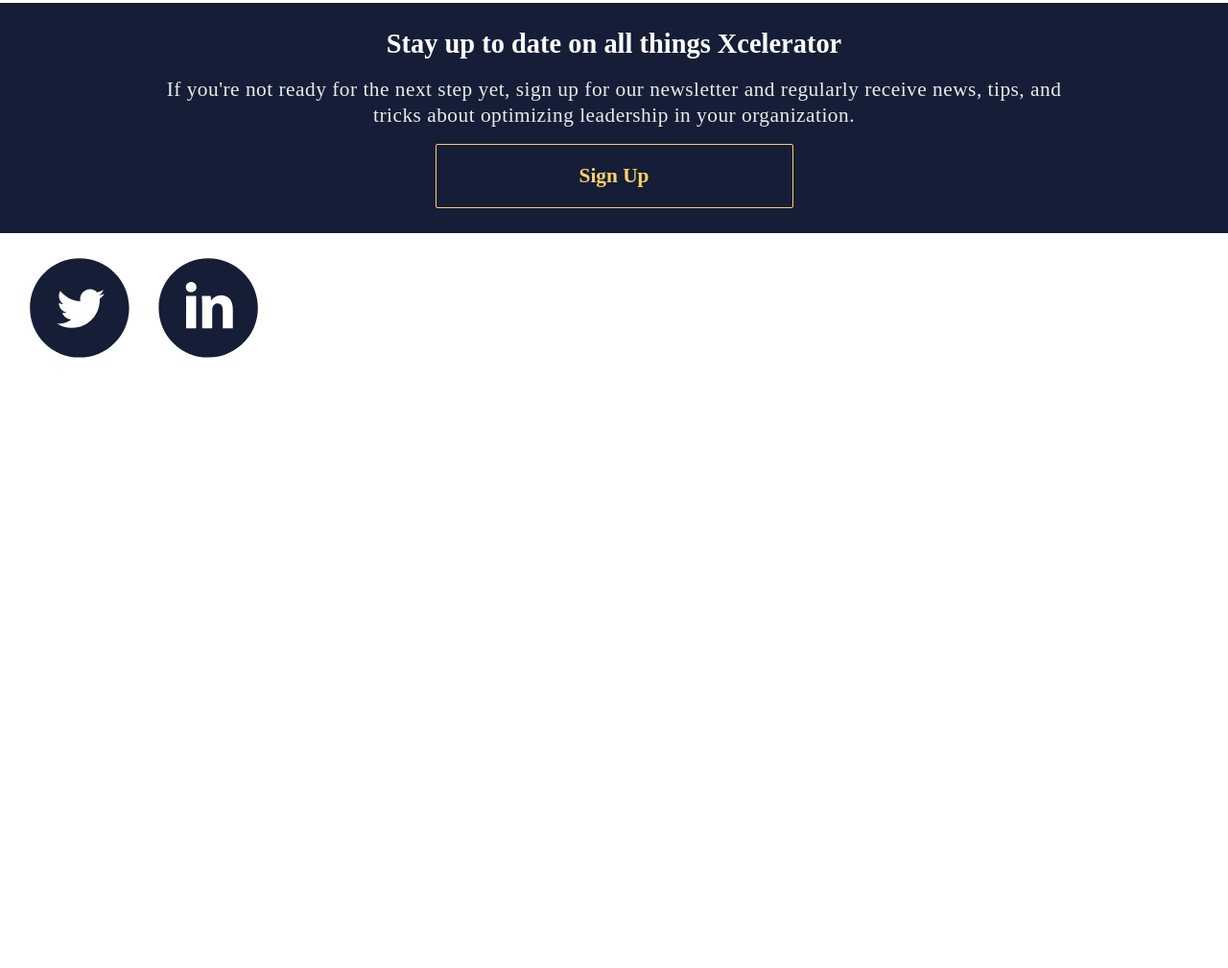
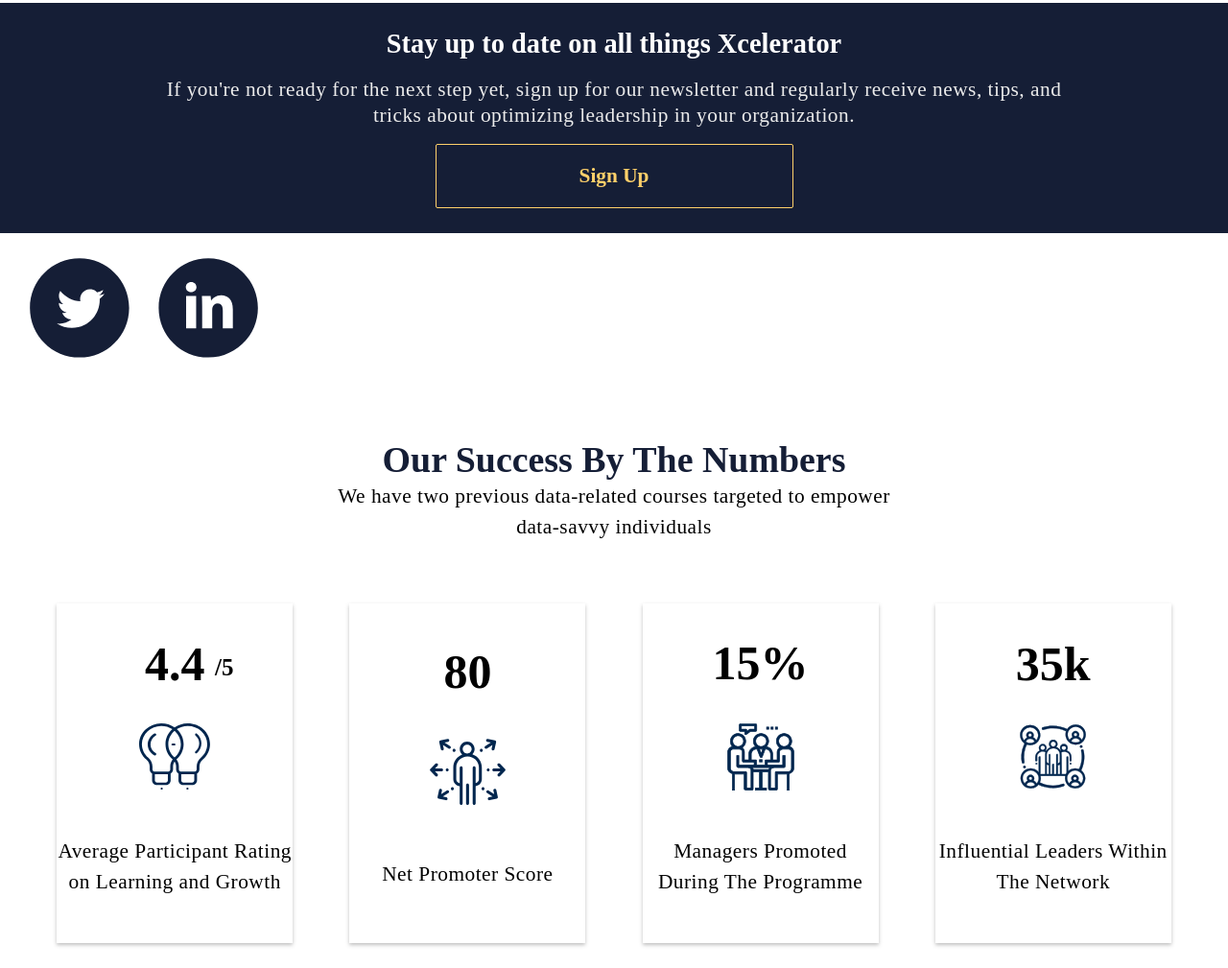
Before and after one commit to GransonO/DSXL-Data-Science, a website: page index.html in a window 1280 px wide. Shown: the part 4701-5710 px from the top of the page at 96% size. Before the commit the page ends 5104 px from the top, so only its background shows below. Drawn offline with Linux system fonts and the light colour scheme; a small style sheet from the web is missing.

Commit message:
add cards

```diff
--- a/css/styles.css
+++ b/css/styles.css
@@ -18,6 +18,10 @@
 
 .u-margintop-medium {
   margin-top: 64px;
+}
+
+.u-margintop-big {
+  margin-top: 80px;
 }
 
 .u-marginright-small {
@@ -135,10 +139,9 @@
 
 .fourth-section__vid-circle {
   position: absolute;
-  left: 50%;
-  margin-left: -50px;
   top: 50%;
-  margin-top: -50px;
+  left: 45%;
+  transform: translate(-50%, -50%);
 
   display: flex;
   width: 81.86px;
@@ -177,3 +180,45 @@
   height: 104px;
   width: 104px;
 }
+
+/* Fouth Section End */
+
+/* Success Section Begining */
+
+.section-sucsess__cards-container {
+  display: flex;
+  justify-content: space-evenly;
+}
+
+.section-sucsess__cards {
+  display: flex;
+  flex-direction: column;
+  align-items: center;
+  justify-content: space-evenly;
+
+  height: 354px;
+  width: 246px;
+  box-shadow: 0px 2px 4px rgba(0, 0, 0, 0.25);
+  background: #ffffff;
+}
+
+.section-seccess__cards-number {
+  position: relative;
+  font-weight: 800;
+  font-size: 50px;
+  line-height: 30px;
+  /* or 60% */
+
+  display: flex;
+  align-items: center;
+  text-align: center;
+
+  color: #000000;
+}
+
+.section-seccess__cards-denomanator {
+  position: absolute;
+  right: -30px;
+  bottom: -4px;
+  font-size: 25px;
+}
--- a/index.html
+++ b/index.html
@@ -103,7 +103,9 @@
       </section>
       <section id="sec-41">
         <div id="s41-row1">
-          <h3 class="text-center">SECO is offering a 50% scholarship for 45 participants. </h3>
+          <h3 class="text-center">
+            SECO is offering a 50% scholarship for 45 participants.
+          </h3>
         </div>
         <div id="s41-row2">
           <div id="sections">
@@ -115,7 +117,9 @@
               <p>
                 If you wish to send participants for the programme
               </p>
-              <a href="#" class="btn btn-yellow align-center btn-yellow"> Get In Touch</a>
+              <a href="#" class="btn btn-yellow align-center btn-yellow">
+                Get In Touch</a
+              >
             </div>
           </div>
         </div>
@@ -124,26 +128,25 @@
         </div>
         <div id="s41-row4">
           <div id="s4141">
-            <img src="images/redcross.svg">
+            <img src="images/redcross.svg" />
           </div>
           <div id="s4142">
-            <img src="images/by_africa.svg">
+            <img src="images/by_africa.svg" />
           </div>
         </div>
       </section>
       <section id="sec-51">
-          <div id="s51-row2">
+        <div id="s51-row2">
           <div id="s1-row2-row1">
             <p>
-              “I have met so many wonderful people from all over Africa through this program.  The experience has been humbling and enlightening”
+              “I have met so many wonderful people from all over Africa through
+              this program. The experience has been humbling and enlightening”
             </p>
             <span>-Susan Mani, <br />AIIP Student</span>
           </div>
         </div>
       </section>
-      <section id="sec-61">
-
-      </section>
+      <section id="sec-61"></section>
       <section id="fourth-section" class="u-margintop-medium">
         <div class="container">
           <div class="align-center">
@@ -214,7 +217,67 @@
         </div>
       </section>
       <!-- Fourth section end -->
-      <section></section>
+
+      <!-- Beginning Success section -->
+      <section class="section-sucsess">
+        <div class="container">
+          <div class="align-center u-margintop-big">
+            <div class="fourth-section__top">
+              <h3 class="header text-center">Our Success By The Numbers</h3>
+              <p class="text-info text-center">
+                We have two previous data-related courses targeted to empower
+                data-savvy individuals
+              </p>
+            </div>
+          </div>
+        </div>
+
+        <div
+          class="section-sucsess__cards-container u-margintop-medium u-marginright-bottom"
+        >
+          <div class="section-sucsess__cards">
+            <div class="section-seccess__cards-number">
+              4.4 <span class="section-seccess__cards-denomanator">/5</span>
+            </div>
+            <img src="./images/lights.svg" alt="lights" />
+            <div class="text-info text-center">
+              Average Participant Rating on Learning and Growth
+            </div>
+          </div>
+
+          <div class="section-sucsess__cards">
+            <div class="section-seccess__cards-number">
+              80
+            </div>
+            <img src="./images/person.svg" alt="lights" />
+            <div class="text-info text-center">
+              Net Promoter Score
+            </div>
+          </div>
+
+          <div class="section-sucsess__cards">
+            <div class="section-seccess__cards-number">
+              15%
+            </div>
+            <img src="./images/meeting.svg" alt="lights" />
+            <div class="text-info text-center">
+              Managers Promoted During The Programme
+            </div>
+          </div>
+
+          <div class="section-sucsess__cards">
+            <div class="section-seccess__cards-number">
+              35k
+            </div>
+            <img src="./images/network.svg" alt="lights" />
+            <div class="text-info text-center">
+              Influential Leaders Within The Network
+            </div>
+          </div>
+        </div>
+      </section>
+      <!-- End Success section -->
+
       <section></section>
       <section></section>
       <section></section>
```
Also changed, not shown: images/lights.svg (added), images/meeting.svg (added), images/network.svg (added), images/person.svg (added).
